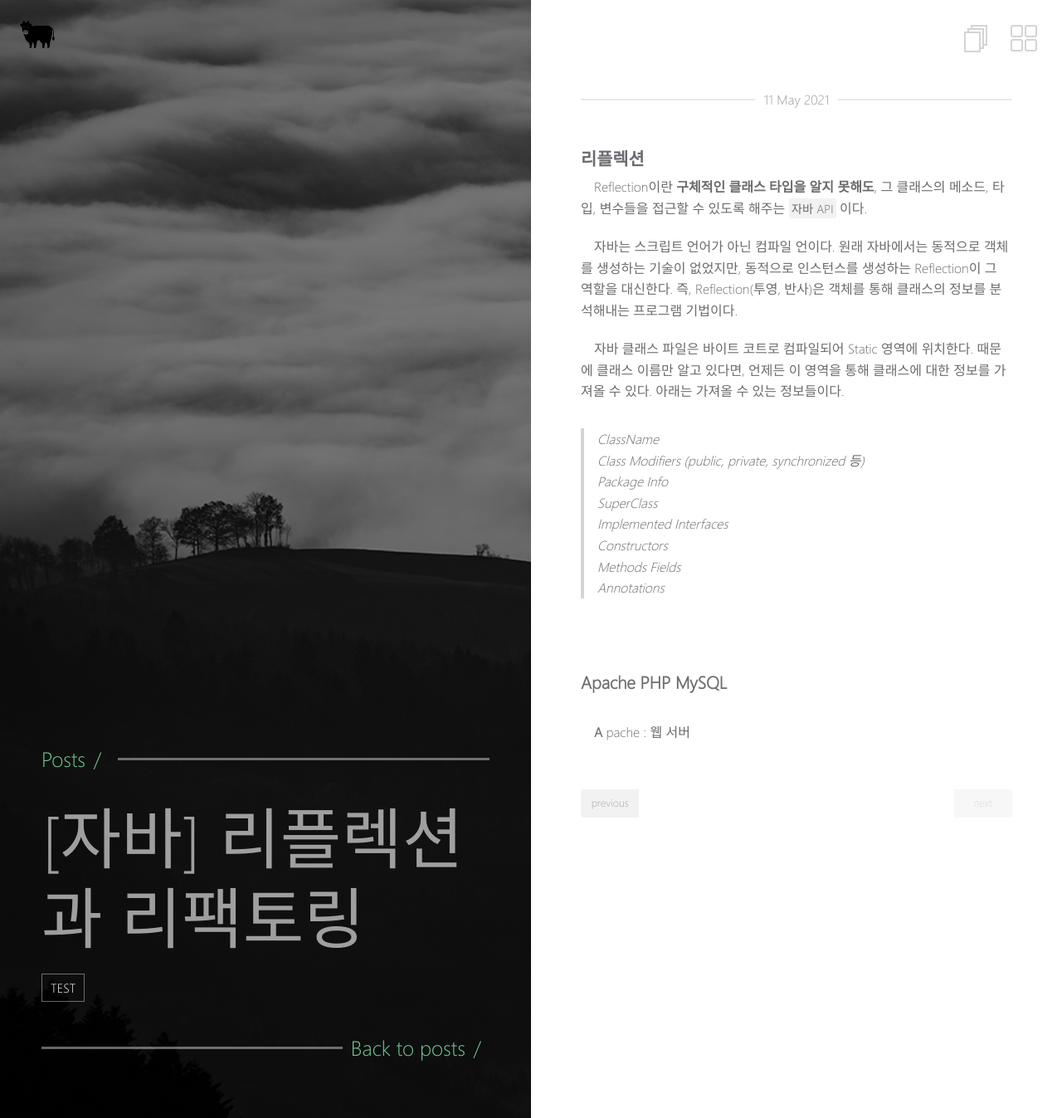
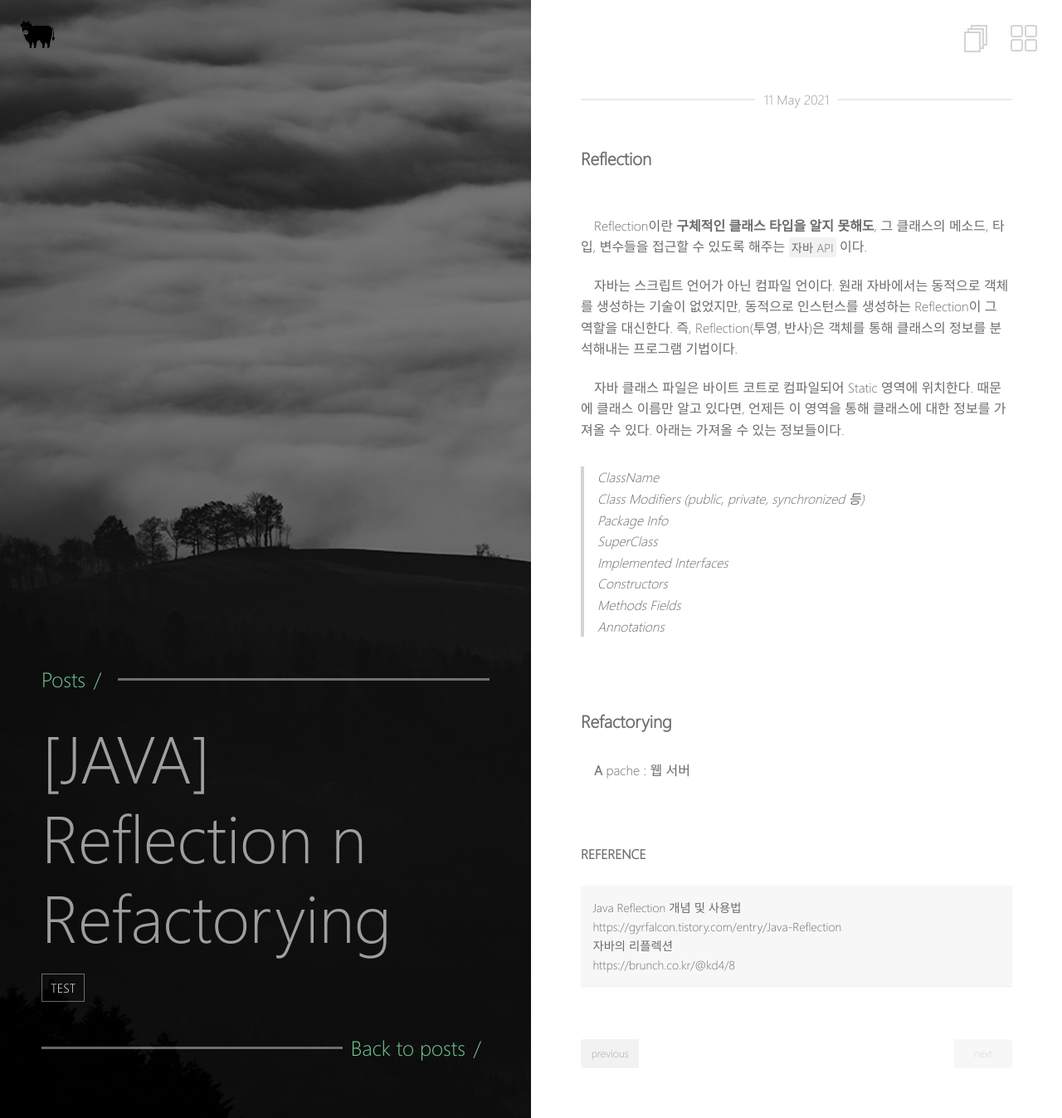
Before and after one commit to uunwon/uunwon.github.io, a Jekyll site: the page built from _posts/2021-05-11-Reflection-Refactory.md, in a window 1280 px wide. Shown: the whole page at 83% size. Built offline with Jekyll 4.4.1, drawn with Linux system fonts in a browser that asks for light colours.

Commit message:
add post 'reflection' + reference

```diff
--- a/_posts/2021-05-11-Reflection-Refactory.md
+++ b/_posts/2021-05-11-Reflection-Refactory.md
@@ -1,6 +1,6 @@
 ---
 layout: post
-title:  "[자바] 리플렉션과 리팩토링"
+title:  "[JAVA] Reflection n Refactorying"
 categories:
   - Computer
   - Java
@@ -8,7 +8,8 @@ tag:
 - test
 ---
 
-### 리플렉션
+### Reflection
+<br>
 
 　Reflection이란 **구체적인 클래스 타입을 알지 못해도**, 그 클래스의 메소드, 타입, 변수들을 접근할 수 있도록 해주는 `자바 API` 이다.
 
@@ -20,6 +21,15 @@ tag:
 
 <br>
 
-### Apache PHP MySQL
+### Refactorying
 <br>
 　**A** pache : 웹 서버
+
+<br>
+
+#### REFERENCE
+Java Reflection 개념 및 사용법
+https://gyrfalcon.tistory.com/entry/Java-Reflection
+자바의 리플렉션
+https://brunch.co.kr/@kd4/8
+{: .notice}
```
